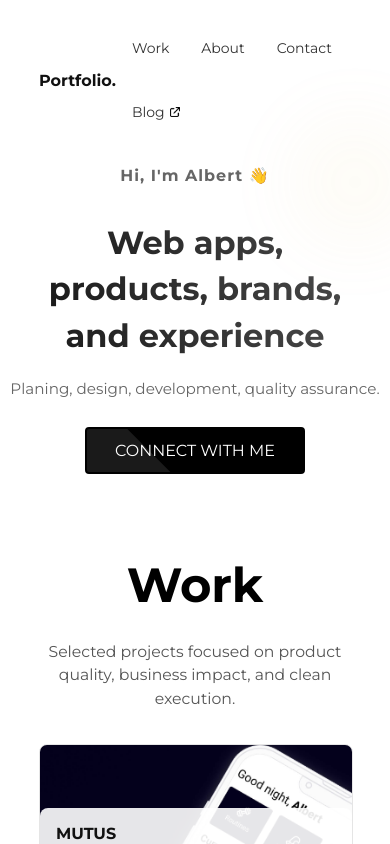
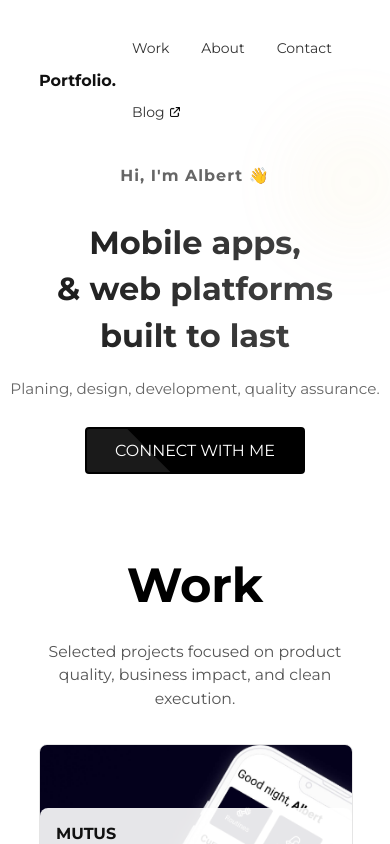
Before and after one commit to itsalb3rt/portfolio, a React (Vite) app: page / in a window 390 px wide. Shown: the top 844 px of the page. Built offline with nearby package versions, Linux system fonts and the light colour scheme; no server answers.

Commit message:
mobile infomation

```diff
--- a/index.html
+++ b/index.html
@@ -3,7 +3,7 @@
   <head>
     <meta charset="UTF-8" />
     <meta name="viewport" content="width=device-width, initial-scale=1.0" />
-    <meta name="description" content="Web apps, products, brands, and experience. Planning, design, development, quality assurance." />
+    <meta name="description" content="Mobile apps, & web platforms built to last. Planning, design, development, quality assurance." />
     <link rel="preload" as="style" href="https://fonts.googleapis.com/css2?family=Montserrat:wght@400;700&family=Open+Sans&display=swap" />
     <link rel="preconnect" href="https://fonts.googleapis.com" />
     <link rel="preconnect" href="https://fonts.gstatic.com" crossorigin />
--- a/src/yourdata.js
+++ b/src/yourdata.js
@@ -34,14 +34,18 @@ export default {
   //Change The Website Template
 
   //   Header Details ---------------------
+
+
+
+
   name: "Albert",
   headerTagline: [
     //Line 1 For Header
-    "Web apps,",
+    "Mobile apps,",
     //Line 2 For Header
-    "products, brands,",
+    "& web platforms",
     //Line 3 For Header
-    "and experience",
+    "built to last",
   ],
   //   Header Paragraph
   headerParagraph:
```
